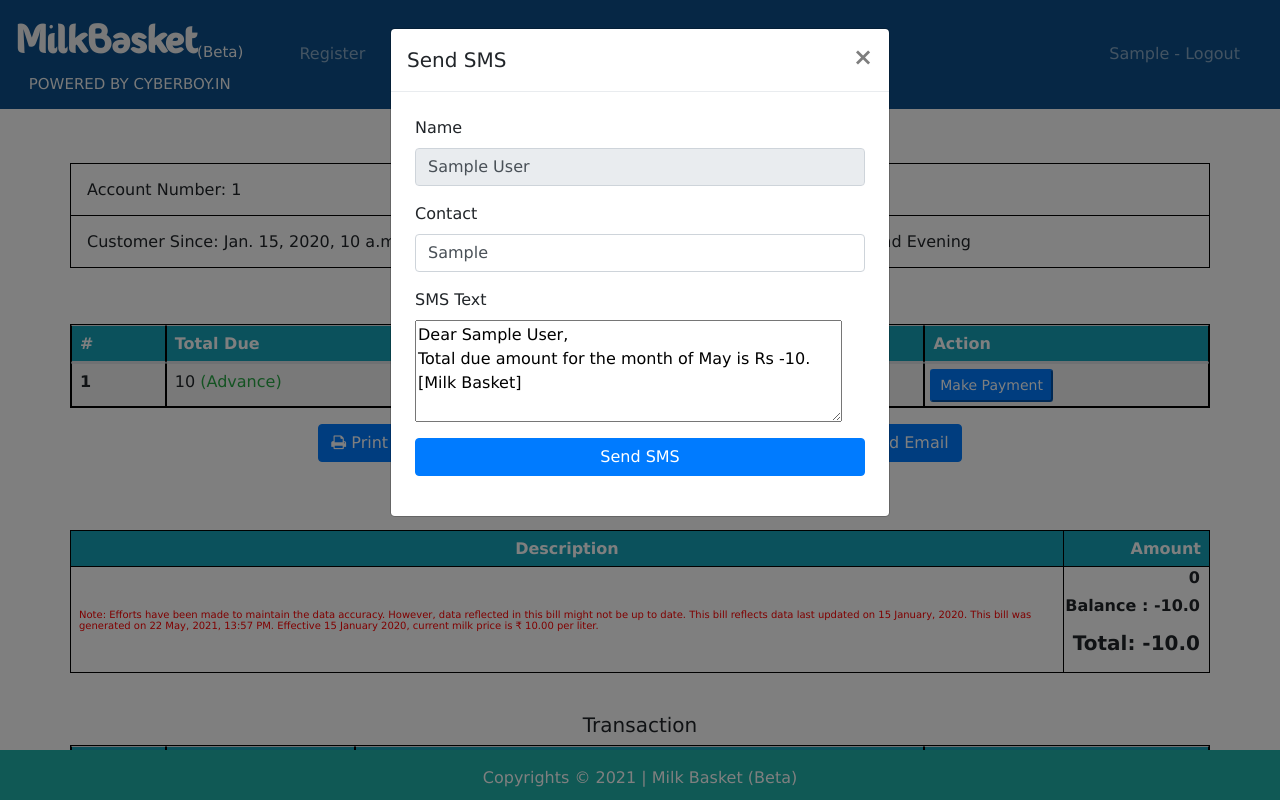
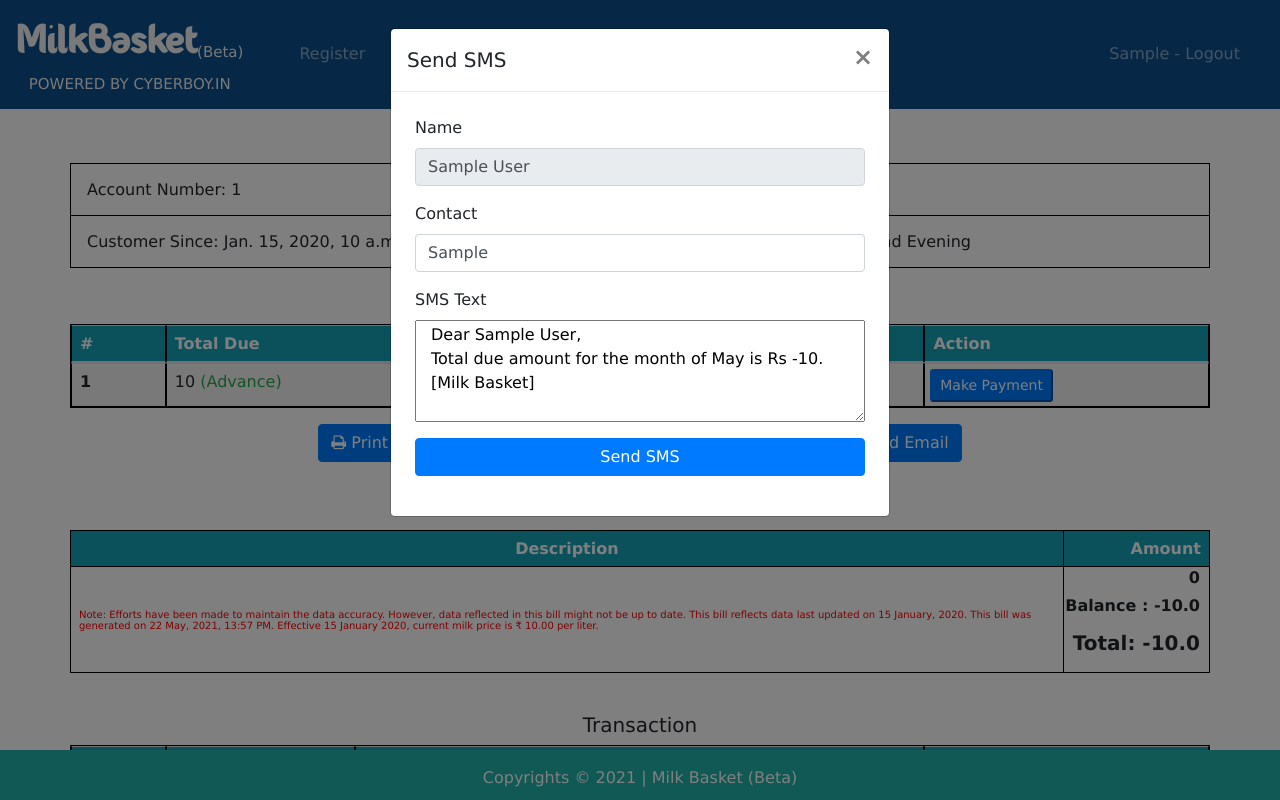
Before and after one commit to theflyingmachine/milkbasket, a Django app: page /profile/1/ in a window 1280 px wide, after a click on "Send SMS". Run offline with Django 3.2, Linux system fonts and the light colour scheme; a user stored in the database is signed in; tables that the repository leaves empty hold one stand-in row (values such as "Sample post"); some libraries are stand-ins or nearby versions.

Commit message:
SMS text modal fix container

```diff
--- a/register/templates/register/account.html
+++ b/register/templates/register/account.html
@@ -496,7 +496,8 @@
             <div class="form-row">
               <div class="form-group col-md-12">
                 <label for="textareabox">SMS Text</label>
-                <textarea id="smstextareabox" name="smstextareabox" rows="4" cols="50">
+                <textarea class="container" id="smstextareabox" name="smstextareabox" rows="4"
+                          cols="50">
                   </textarea>
               </div>
             </div>
--- a/register/templates/register/profile.html
+++ b/register/templates/register/profile.html
@@ -557,7 +557,8 @@
                 <div class="form-row">
                   <div class="form-group col-md-12">
                     <label for="textareabox">SMS Text</label>
-                    <textarea id="smstextareabox" name="smstextareabox" rows="4" cols="50">
+                    <textarea class="container" id="smstextareabox" name="smstextareabox" rows="4"
+                              cols="50">
                   </textarea>
                   </div>
                 </div>
```
